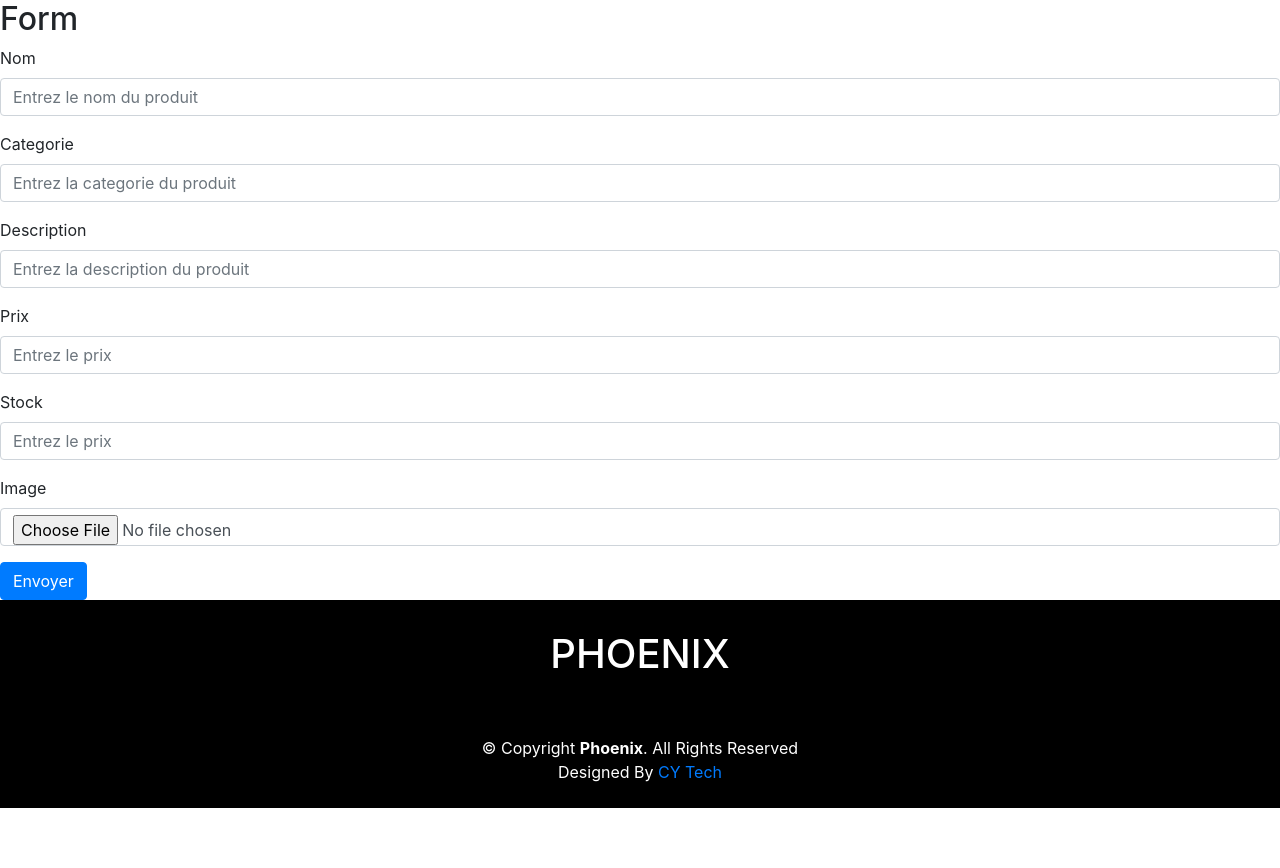
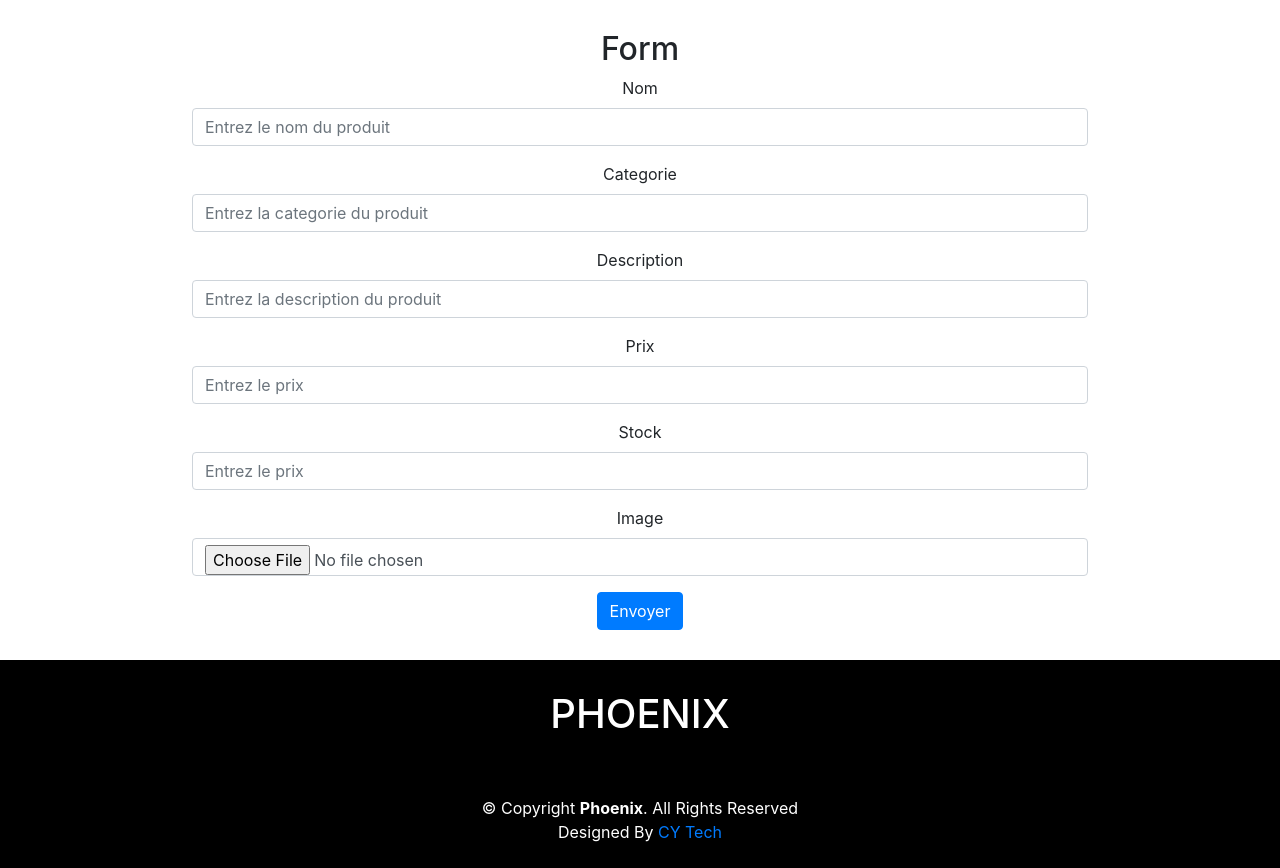
Before and after one commit to ThibaultGM78/Marketplace-Phoenix, a PHP site: page /addProduct.php in a window 1280 px wide. Shown: the part 136-1004 px from the top of the page. Before the commit the page ends 944 px from the top, so only its background shows below. Run offline with PHP 8.4, Linux system fonts and the light colour scheme; a user stored in the database is signed in.

Commit message:
centered addProduct

```diff
--- a/marketplace/addProduct.php
+++ b/marketplace/addProduct.php
@@ -28,7 +28,7 @@
     <?php
             include 'structure/header.php'
         ?>
-    <div>
+    <div class="centered">
         <!--Formulaire d'ajout de produit-->
         <h2>Form</h2>
         <form method="post" onsubmit="return validateForm()" enctype="multipart/form-data">
```
